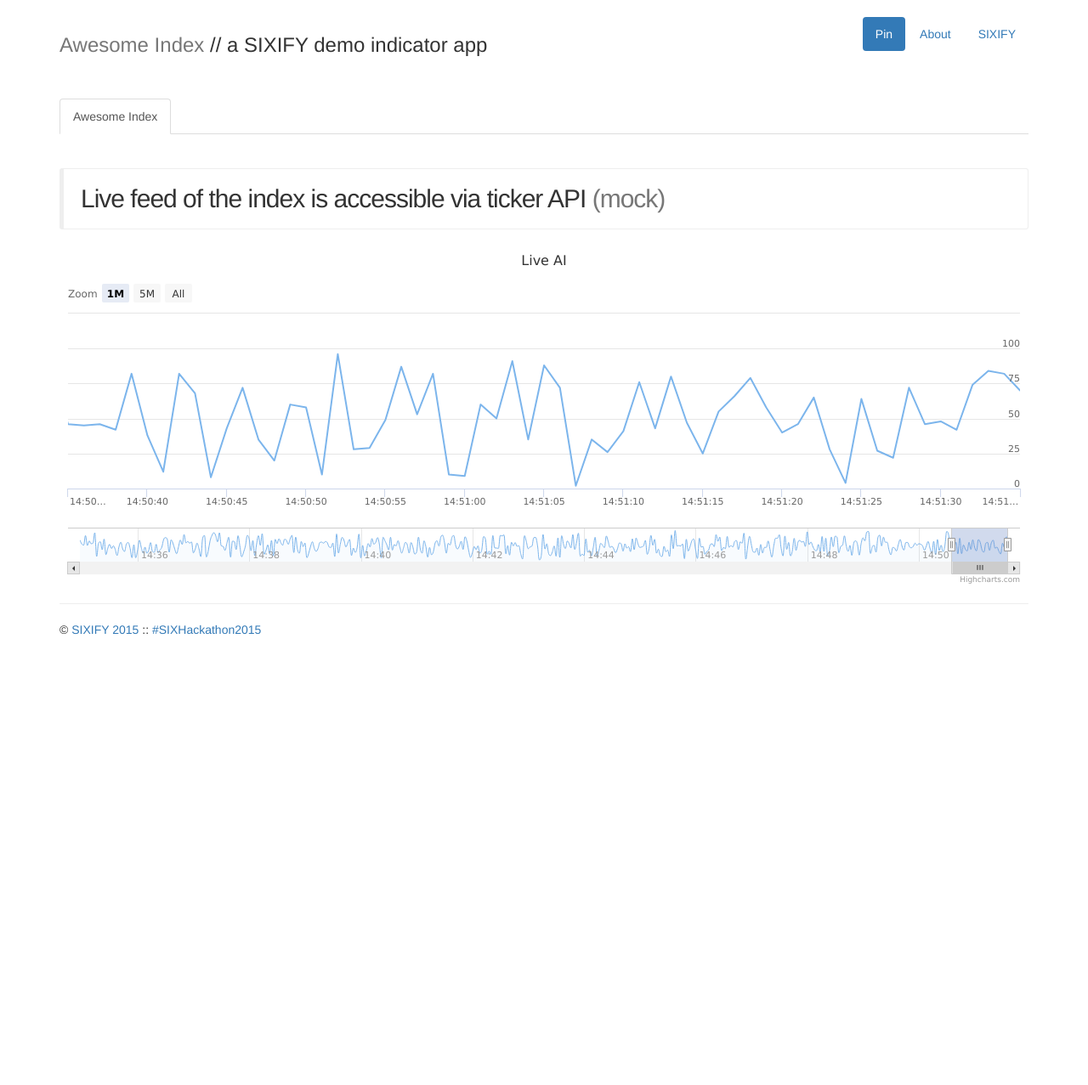
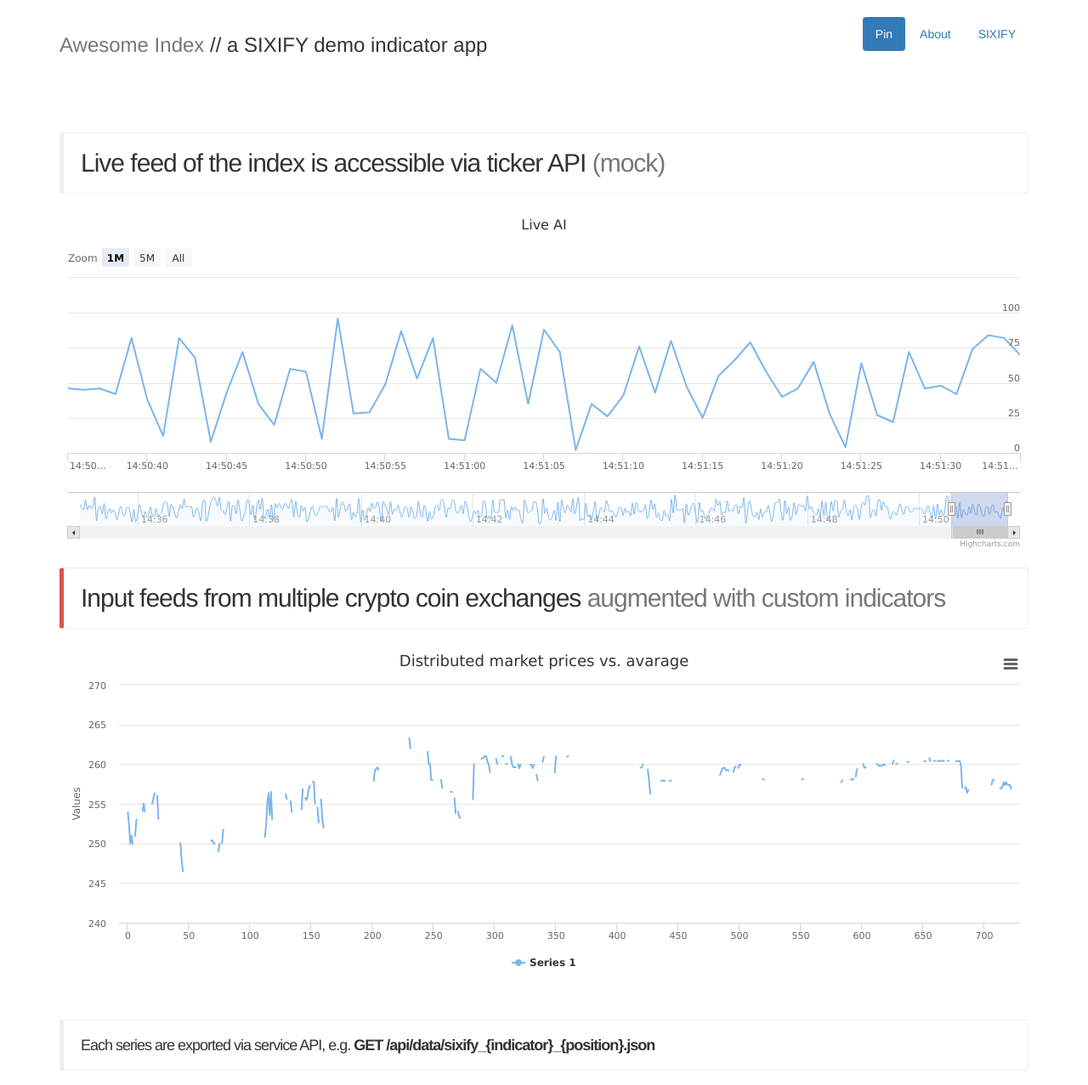
Before and after one commit to sixify/sixify, a plain HTML site: page visualize/index.html in a window 1280 px wide. Shown: the top 1277 px of the page at 85% size. Before the commit the page ends 800 px from the top, so only its background shows below. Drawn offline with nearby package versions, Linux system fonts and the light colour scheme.

Commit message:
removed tabs

```diff
--- a/visualize/index.html
+++ b/visualize/index.html
@@ -37,16 +37,9 @@
 
       <br><br>
 
-      <ul id="visual-tabs" class="nav nav-tabs">
-        <li role="presentation" class="active"><a href="#ai">Awesome Index</a></li>
-        <!-- <li role="presentation"><a href="#highfreq">High-frequency Bitcoin</a></li>
-        <li role="presentation"><a href="#forex">FOREX trends</a></li>
-        <li role="presentation"><a href="#payment_clustering">Payment clustering</a></li> -->
-      </ul>
-
       <br>
 
-      <div class="tab-content">
+			<div>
 
         <!-- Awesome index (AI) -->
         <div id="ai" class="tab-pane fade in active">
@@ -55,7 +48,7 @@
         </div>
 
         <!-- High Freq story -->
-        <div id="highfreq" class="tab-pane fade">
+				<div id="highfreq">
           <h2 class="featurette-heading free-border free-border-1">Input feeds from multiple crypto coin exchanges <span class="text-muted">augmented with custom indicators</span></h2>
           <div id="highfreq-container" style="height: 400px; min-width: 310px"></div>
           <br>
@@ -63,7 +56,7 @@
         </div>
 
         <!-- Forex story -->
-        <div id="forex" class="tab-pane fade">
+				<div id="forex">
           <h2 class="featurette-heading free-border">Input feeds from multiple crypto coin exchanges <span class="text-muted">augmented with custom indicators</span></h2>
           <div id="forex-container" style="height: 400px; min-width: 310px"></div>
         </div>
```
